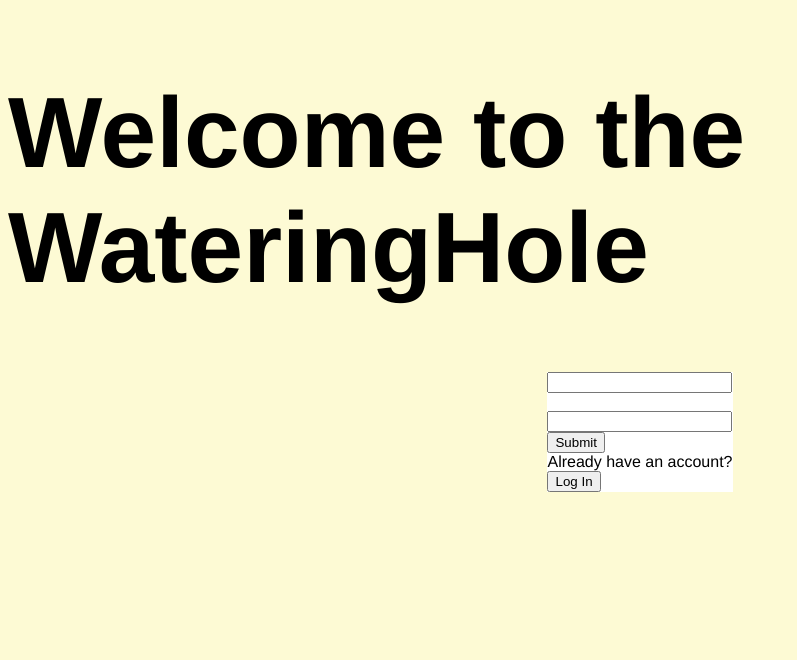
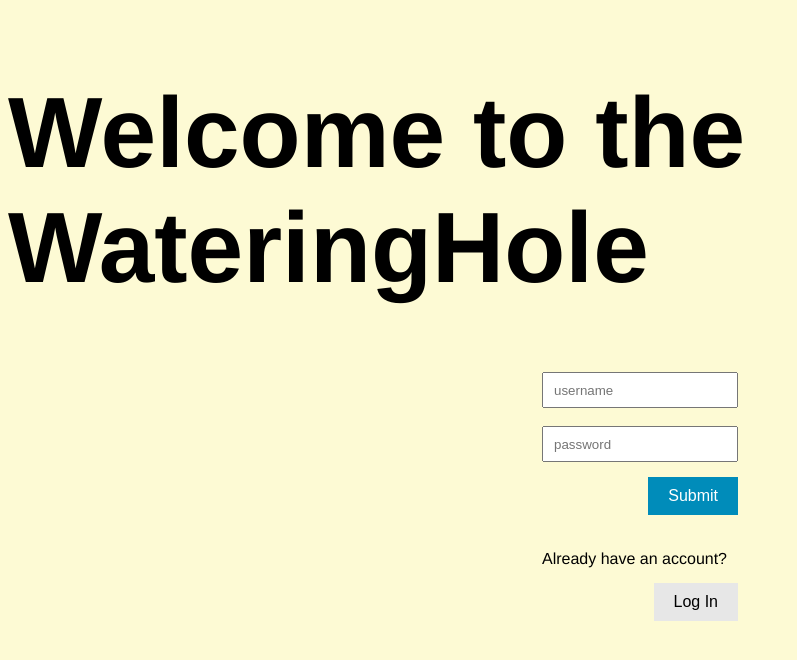
Before and after one commit to GoblinShark51/Watering-Hole, a React app: page / in a window 1280 px wide. Shown: the top 660 px of the page, without its empty margins (0-797 px from the left). Built offline with nearby package versions, Linux system fonts and the light colour scheme.

Commit message:
made styling changes to stylish.css

```diff
--- a/client/components/Login/Login-Signup.jsx
+++ b/client/components/Login/Login-Signup.jsx
@@ -61,13 +61,13 @@ const handleClick = (event) => {
           event.preventDefault();
           handleClick(event)
         }}>
-          <input type='text' name='username' />
+          <input className="input_field" placeholder="username" type='text' name='username' />
           <br />
           <br />
-          <input type='text' name='password' />
+          <input className="input_field" placeholder="password" type='text' name='password' />
           <br />
           {/* this is just here because I can't figure out how to wrap a submite button with the link tag */}
-          <input type="submit" name="" id="" />
+          <input className="submit_button" type="submit" name="" id="" />
         </form>
         {username}
 
--- a/client/scss/stylish.css
+++ b/client/scss/stylish.css
@@ -13,11 +13,54 @@ body {
 
 .LoginSignup h1 {
   font-size: 100px;
+
 }
 
-.LoginSignup .signupBox {
-  background-color: white;
+/* .LoginSignup .signupBox {
   flex-direction: column;
   justify-content: center;
   align-items: center;
+} */
+
+.signupBox {
+  display: flex;
+  flex-direction: column;
+  /* background-color: pink; */
+  align-items: right;
+
 }
+
+.input_field {
+  height: 30px;
+  width: 180px;
+  padding-left: 10px;
+}
+
+.submit_button {
+  background-color: #008CBA; /* Green */
+  border: none;
+  color: white;
+  padding: 10px 20px;
+  text-align: center;
+  text-decoration: none;
+  display: inline-block;
+  font-size: 16px;
+  margin-top: 15px;
+  margin-bottom: 35px;
+  float: right;
+
+}
+
+
+button {
+  background-color: #e7e7e7; /* Green */
+  border: none;
+  color: black;
+  padding: 10px 20px;
+  text-align: center;
+  text-decoration: none;
+  display: inline-block;
+  font-size: 16px;
+  margin-top: 15px;
+  float: right;
+}
```
